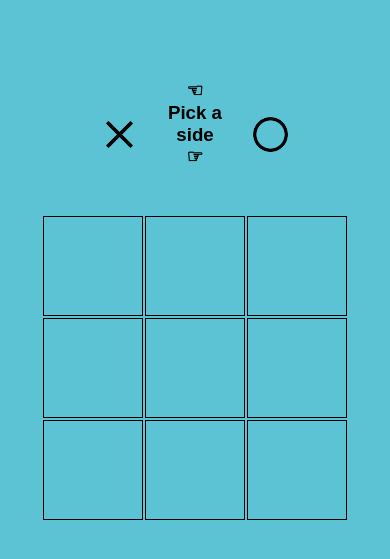
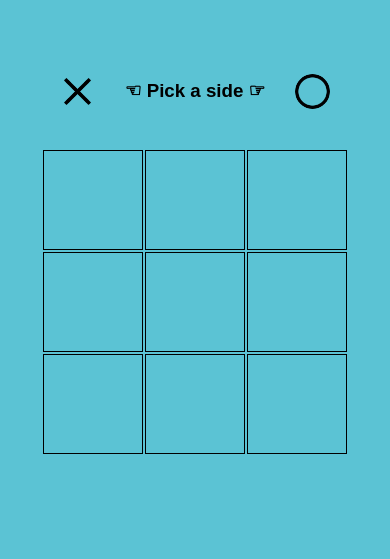
Before and after one commit to hesstab/project0-tic-tac-toe, a plain HTML site: page index.html in a window 390 px wide. Shown: the part 67-626 px from the top of the page. Drawn offline with nearby package versions, Linux system fonts and the light colour scheme.

Commit message:
mobile responsive

```diff
--- a/css/style.css
+++ b/css/style.css
@@ -60,16 +60,12 @@ table {
 
 .header-button1 {
   margin: 0 30px;
-  margin-top: 25px;
+  margin-top: 5px;
 }
 
 .header-button2 {
   margin: 0 30px;
-  margin-top: 25px;
-}
-
-.header-display {
-  flex: 0.3;
+  margin-top: 5px;
 }
 
 .head-x-button {
--- a/js/game.js
+++ b/js/game.js
@@ -25,8 +25,6 @@ $(document).ready(function () {
   })
 
   $('.buttons').on('click', function () {
-    $('.head-x-button').prop('disabled', true);
-    $('.head-o-button').prop('disabled', true);
     const $idName = $(this).attr('id');
     const rowNum = Number($idName.substr(3, 1));
     const indexNum = Number($idName.substr(10));
@@ -49,7 +47,8 @@ $(document).ready(function () {
       $('.head-o-button').prop('disabled', true);
       $('.reset-button').css('visibility', 'visible');
     }
-
+    $('.head-x-button').prop('disabled', true);
+    $('.head-o-button').prop('disabled', true);
 
   })
 
```
